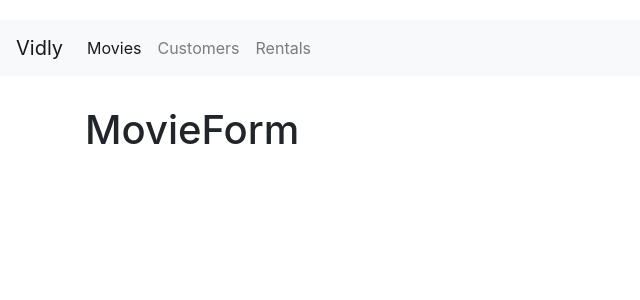
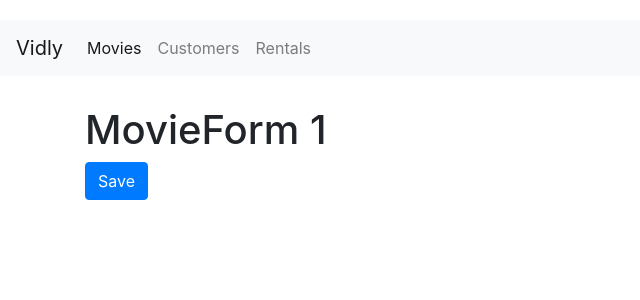
Before and after one commit to cbermedina/React-Vidly, a React (Create React App) app: page /movies/1 in a window 1280 px wide. Shown: the top 300 px of the page, without its empty margins (0-640 px from the left). Built offline with nearby package versions, Linux system fonts and the light colour scheme.

Commit message:
18- Linking to the MovieForm

```diff
--- a/src/components/movieForm.jsx
+++ b/src/components/movieForm.jsx
@@ -1,8 +1,12 @@
-import React from 'react';
+import React from "react";
 
-
-const MovieForm = ()=>{
-    return(<h1>MovieForm</h1>);
-}
+const MovieForm = ({ match, history }) => {
+  return (
+    <div>
+      <h1>MovieForm {match.params.id}</h1>
+      <button className="btn btn-primary" onClick={() =>history.push('/movies')}>Save</button>
+    </div>
+  );
+};
 
 export default MovieForm;
--- a/src/components/moviesTable.jsx
+++ b/src/components/moviesTable.jsx
@@ -1,12 +1,13 @@
 /** @format */
 
 import React, { Component } from "react";
+import { Link } from "react-router-dom";
 import Like from "./common/like";
 import Table from "./common/table";
 
 class MoviesTable extends Component {
 	columns = [
-		{ path: "title", label: "Title" },
+		{ path: "title", label: "Title" , content: movie =><Link to={`/movies/${movie._id}`}>{movie.title}</Link>},
 		{ path: "genre.name", label: "Name" },
 		{ path: "numberInStock", label: "Stock" },
 		{ path: "dailyRentalRate", label: "Rate" },
```
